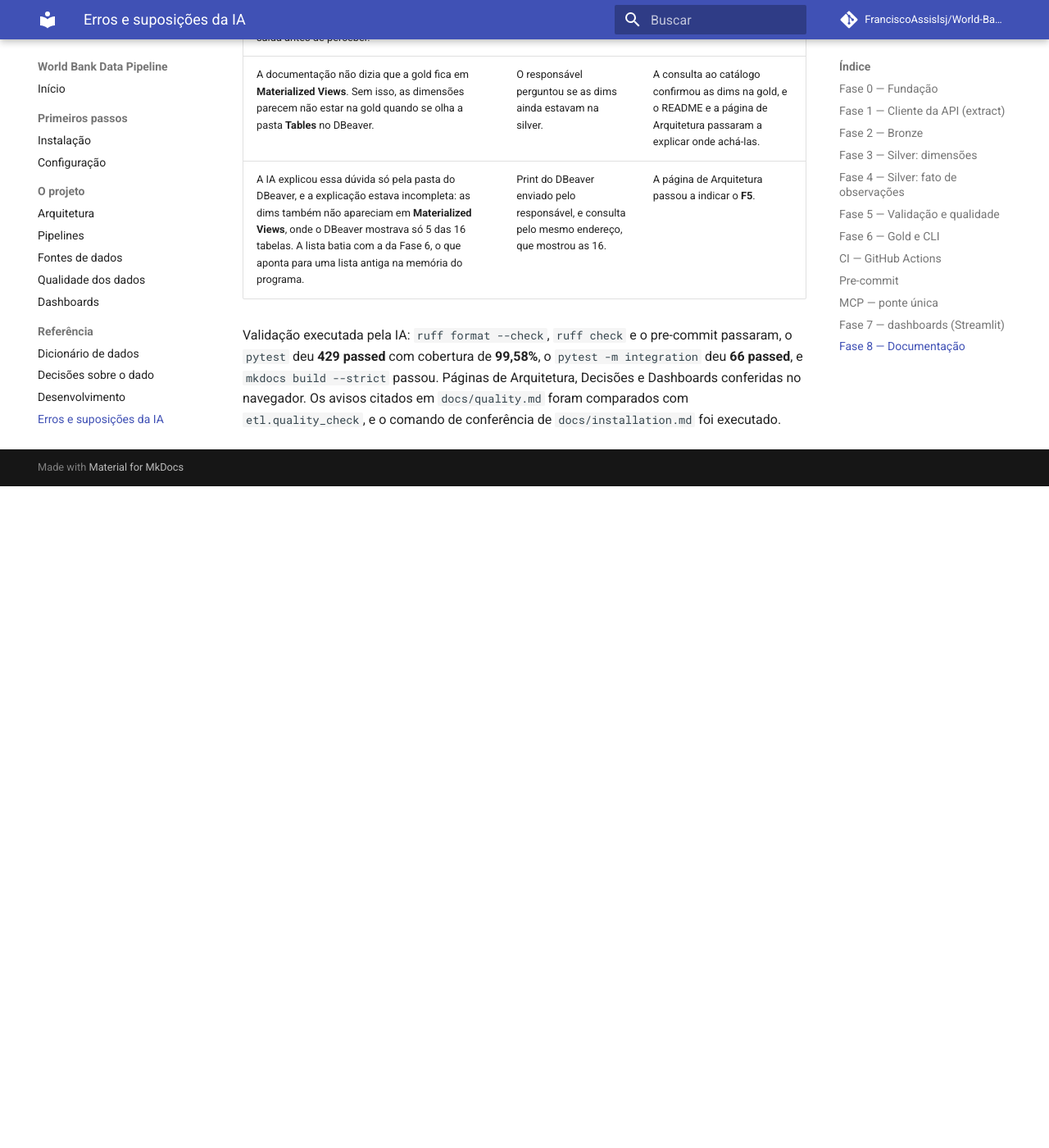
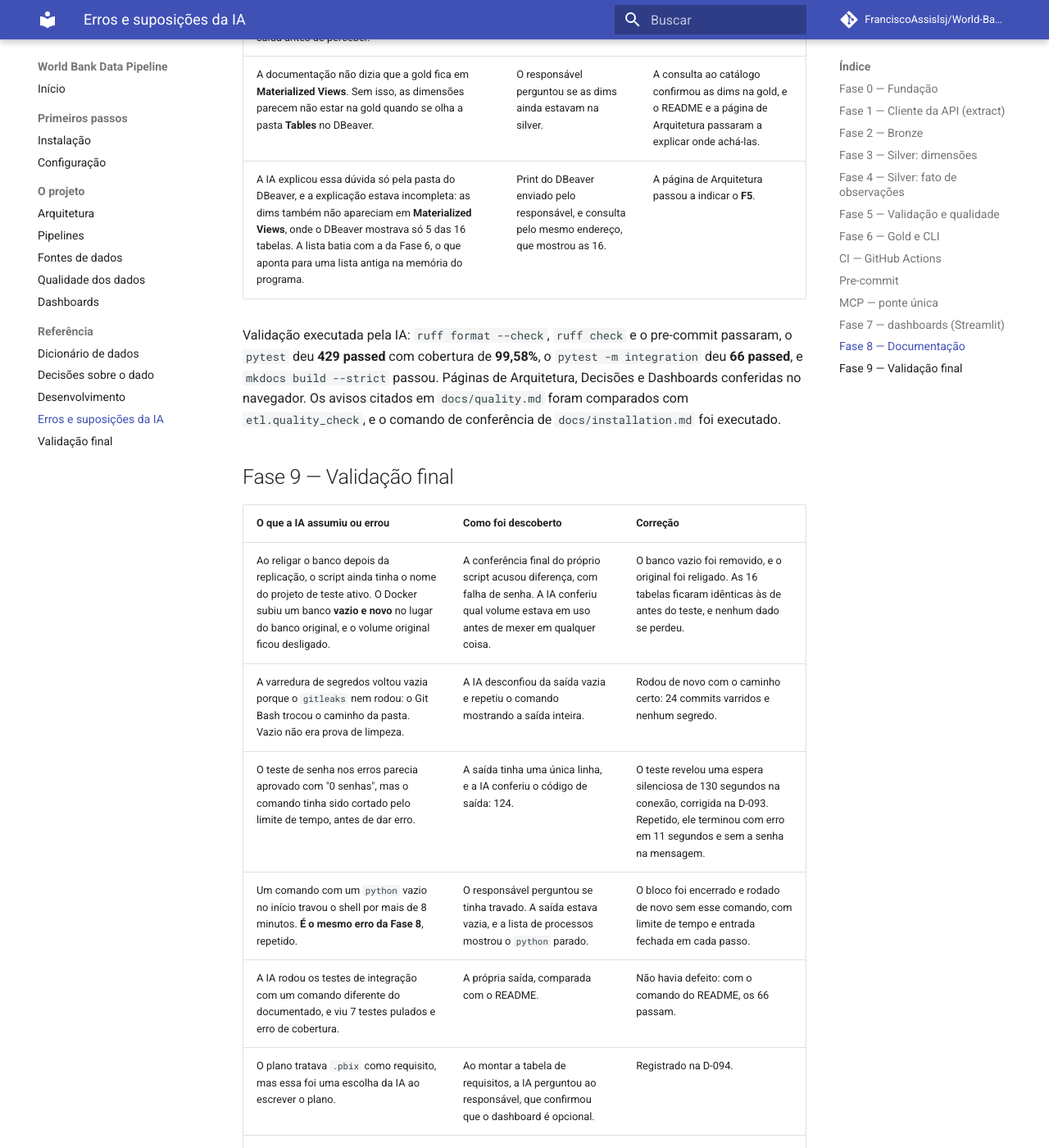
Before and after one commit to FranciscoAssislsj/World-Bank, an MkDocs documentation site: the page built from docs/ai-log.md, in a window 1280 px wide and 1400 px high, scrolled down 10812 px. Shown: the whole window at 82% size. Built offline with MkDocs 1.6.1 and Material for MkDocs 9.7.7, drawn with Linux system fonts in a browser that asks for light colours; comment, search, counter and statistics services are not loaded; before the commit the page ends 11405 px from its top, so only the background shows below that; some of the changed text lies outside the part shown.

Commit message:
docs: validação final e informações atualizadas
Página com as provas: banco igual à fonte, replicação do zero, segurança e
boas práticas. README sem o aviso de validação, Power BI entregue por
projeto, PDF e imagens (D-094), decisões e erros da IA da Fase 9.

```diff
--- a/docs/ai-log.md
+++ b/docs/ai-log.md
@@ -152,3 +152,19 @@ Validação executada pela IA: as 2 telas finais conferidas no navegador, e os n
 | A IA explicou essa dúvida só pela pasta do DBeaver, e a explicação estava incompleta: as dims também não apareciam em **Materialized Views**, onde o DBeaver mostrava só 5 das 16 tabelas. A lista batia com a da Fase 6, o que aponta para uma lista antiga na memória do programa. | Print do DBeaver enviado pelo responsável, e consulta pelo mesmo endereço, que mostrou as 16. | A página de Arquitetura passou a indicar o **F5**. |
 
 Validação executada pela IA: `ruff format --check`, `ruff check` e o pre-commit passaram, o `pytest` deu **429 passed** com cobertura de **99,58%**, o `pytest -m integration` deu **66 passed**, e `mkdocs build --strict` passou. Páginas de Arquitetura, Decisões e Dashboards conferidas no navegador. Os avisos citados em `docs/quality.md` foram comparados com `etl.quality_check`, e o comando de conferência de `docs/installation.md` foi executado.
+
+## Fase 9 — Validação final
+
+| O que a IA assumiu ou errou | Como foi descoberto | Correção |
+|---|---|---|
+| Ao religar o banco depois da replicação, o script ainda tinha o nome do projeto de teste ativo. O Docker subiu um banco **vazio e novo** no lugar do banco original, e o volume original ficou desligado. | A conferência final do próprio script acusou diferença, com falha de senha. A IA conferiu qual volume estava em uso antes de mexer em qualquer coisa. | O banco vazio foi removido, e o original foi religado. As 16 tabelas ficaram idênticas às de antes do teste, e nenhum dado se perdeu. |
+| A varredura de segredos voltou vazia porque o `gitleaks` nem rodou: o Git Bash trocou o caminho da pasta. Vazio não era prova de limpeza. | A IA desconfiou da saída vazia e repetiu o comando mostrando a saída inteira. | Rodou de novo com o caminho certo: 24 commits varridos e nenhum segredo. |
+| O teste de senha nos erros parecia aprovado com "0 senhas", mas o comando tinha sido cortado pelo limite de tempo, antes de dar erro. | A saída tinha uma única linha, e a IA conferiu o código de saída: 124. | O teste revelou uma espera silenciosa de 130 segundos na conexão, corrigida na D-093. Repetido, ele terminou com erro em 11 segundos e sem a senha na mensagem. |
+| Um comando com um `python` vazio no início travou o shell por mais de 8 minutos. **É o mesmo erro da Fase 8**, repetido. | O responsável perguntou se tinha travado. A saída estava vazia, e a lista de processos mostrou o `python` parado. | O bloco foi encerrado e rodado de novo sem esse comando, com limite de tempo e entrada fechada em cada passo. |
+| A IA rodou os testes de integração com um comando diferente do documentado, e viu 7 testes pulados e erro de cobertura. | A própria saída, comparada com o README. | Não havia defeito: com o comando do README, os 66 passam. |
+| O plano tratava `.pbix` como requisito, mas essa foi uma escolha da IA ao escrever o plano. | Ao montar a tabela de requisitos, a IA perguntou ao responsável, que confirmou que o dashboard é opcional. | Registrado na D-094. |
+| A IA supôs o nome das colunas de `etl.quality_check` em uma consulta final do script, sem olhar o dicionário. **É o mesmo erro da Fase 8.** | Erro do banco. | Sem efeito no resultado: as regras reprovadas já estavam na mensagem do `run-all`. |
+| O `pandas` ficou nas dependências do pipeline sem nenhum uso, desde o plano inicial. | Varredura da Fase 9, buscando cada dependência no código. | Removido com a aprovação do responsável. Os testes passaram sem ele. |
+| O comando de conferência em `docs/installation.md` usava aspas simples, escritas para o Git Bash, sem teste no Prompt de Comando do Windows. | Leitura do comando na limpeza dos textos. | Trocado por um comando mais simples, testado nos dois terminais. |
+
+Validação executada pela IA, em clone limpo e com banco vazio: 6 comandos do pipeline sem erro, 16 tabelas da gold idênticas às do banco original, **429 testes unitários** com cobertura de **99,59%**, **66 de integração**, e `run-all` idempotente. O relatório completo está em [Validação final](validacao-final.md).
--- a/mkdocs.yml
+++ b/mkdocs.yml
@@ -44,3 +44,4 @@ nav:
       - Decisões sobre o dado: data-decisions.md
       - Desenvolvimento: development.md
       - Erros e suposições da IA: ai-log.md
+      - Validação final: validacao-final.md
```
Also changed, not shown: README.md (+6 -8 lines), docs/data-decisions.md (+4 -0 lines), docs/validacao-final.md (added, +88 -0 lines).
